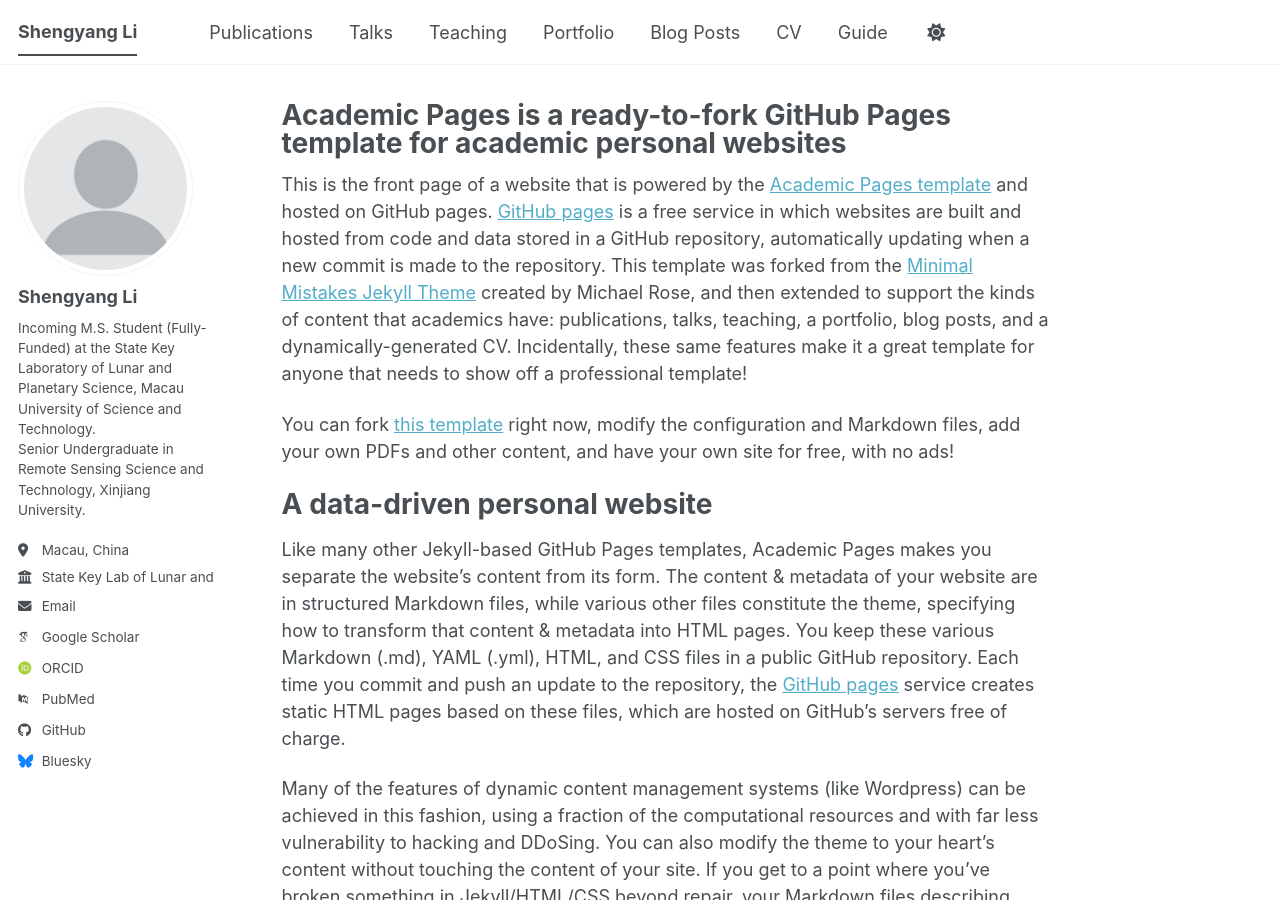
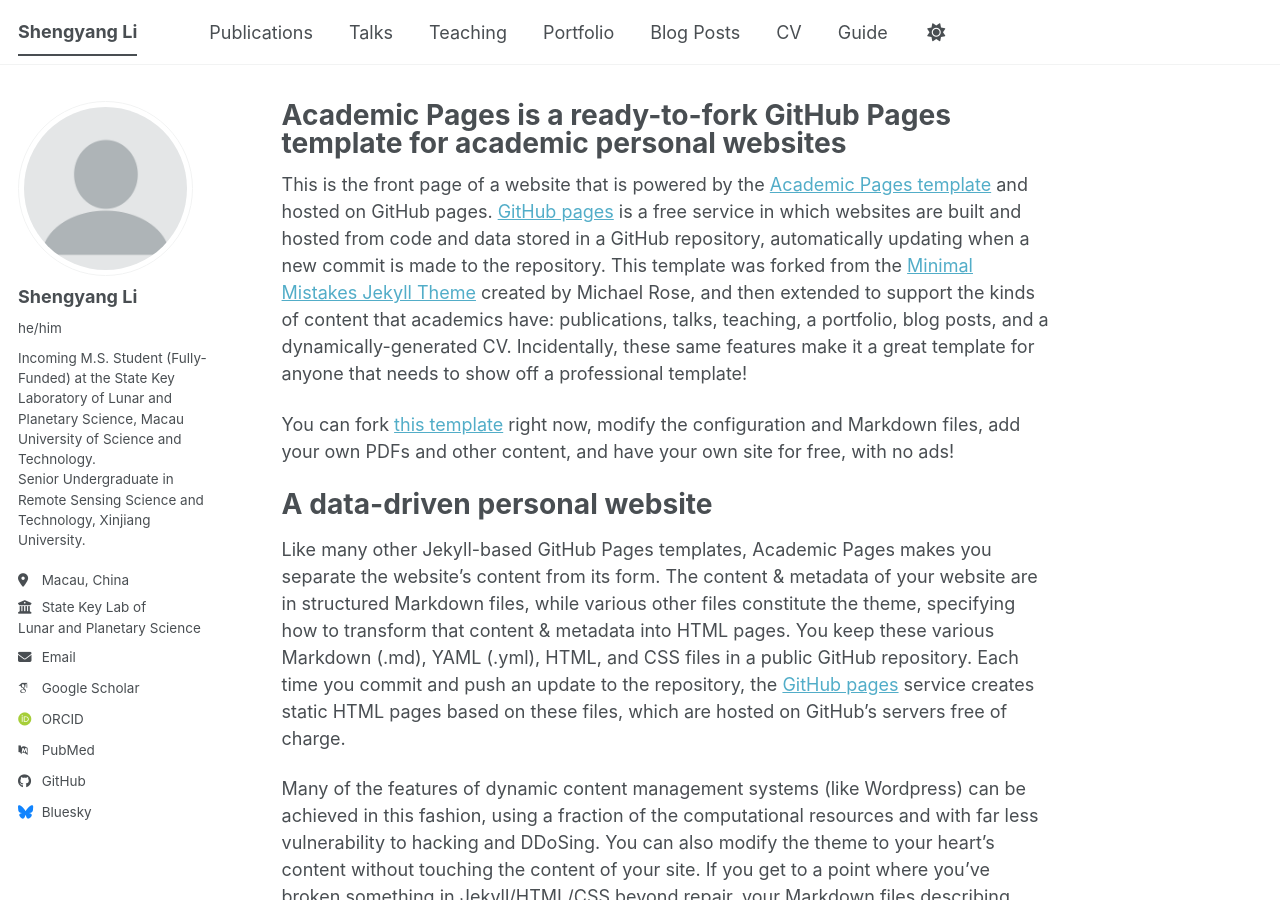
Before and after one commit to yokoli11/yokoli11.github.io, a Jekyll site: the page built from _pages/about.md, in a window 1280 px wide and 900 px high. Built offline with Jekyll 4.4.1, drawn with Linux system fonts in a browser that asks for light colours; some web fonts are replaced; a script bundle is joined from its source files by our own code; library files that are not in the unit come from our copies.

Commit message:
Update _config.yml

```diff
--- a/_config.yml
+++ b/_config.yml
@@ -16,7 +16,7 @@
 url                      : https://academicpages.github.io # The base hostname & protocol for your site e.g. "https://[your GitHub username].github.io",
                                                            # or if you already have some other page hosted on Github then use "https://[your GitHub username].github.io/[Your Repo Name]"
 baseurl                  : "" # the subpath of your site, e.g. "/blog"
-repository               : "academicpages/academicpages.github.io"
+repository               : "yokoli11/yokoli11.github.io"
 
 # Site Author - The following control what appear as part of the author content on the side bar.
 #               If a field is blank the icon and link will not appear, otherwise it will be shown.
@@ -25,10 +25,10 @@
   # Biographic information
   avatar           : "profile.png"
   name             : "Shengyang Li"
-  pronouns         : # example: "she/her"
+  pronouns         : "he/him"
   bio              : "Incoming M.S. Student (Fully-Funded) at the State Key Laboratory of Lunar and Planetary Science, Macau University of Science and Technology.<br>Senior Undergraduate in Remote Sensing Science and Technology, Xinjiang University."
   location         : "Macau, China"
-  employer         : "State Key Lab of Lunar and Planetary Science"
+  employer         : "State Key Lab of<br>Lunar and Planetary Science"
   uri              : # URL
   email            : "li1078061711@gmail.com"
 
```
